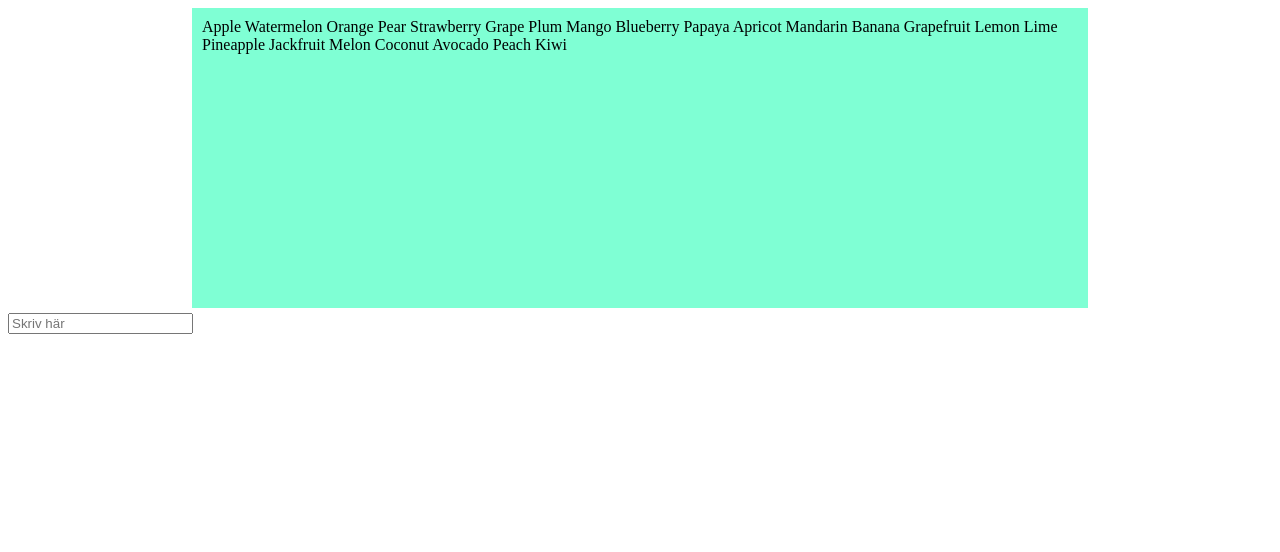
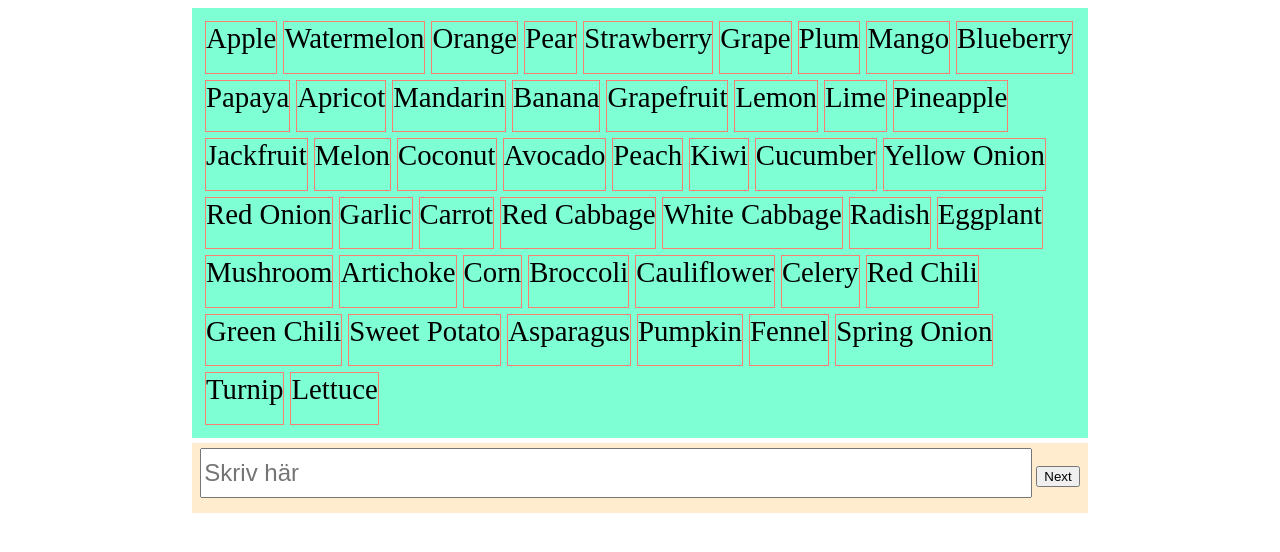
Before and after one commit to wiaxx/jstypew, a website: page index.html in a window 1280 px wide. Drawn offline with Linux system fonts and the light colour scheme.

Commit message:
base done

```diff
--- a/index.html
+++ b/index.html
@@ -14,10 +14,11 @@
     <div class="base">
     </div>
 
-    <!-- <form action="" id="txtHolder"> -->
+    <form action="" id="txtHolder">
         <input type="text" placeholder="Skriv här" id="txt">
-        <!-- <input type="button" value="Next" id="sendInput" onclick="sendSubmit()">
-    </form> -->
+        <button type="button" id="sendInput" onclick="sendSubmit()">Next</button>
+        <!-- <input type="button" value="Next" id="sendInput" onclick="sendSubmit()"> -->
+    </form>
 
 </body>
 </html>
--- a/script.js
+++ b/script.js
@@ -1,4 +1,6 @@
-// skapa div som displayar ord från en array
+// 1. skapa div som displayar ord från en array
+
+// array innehållande ord för typewriter
 
 let words = [
     "Apple",
@@ -23,28 +25,75 @@ let words = [
     "Coconut",
     "Avocado",
     "Peach",
-    "Kiwi"
+    "Kiwi",
+    "Cucumber",
+    "Yellow Onion",
+    "Red Onion",
+    "Garlic",
+    "Carrot",
+    "Red Cabbage",
+    "White Cabbage",
+    "Radish",
+    "Eggplant",
+    "Mushroom",
+    "Artichoke",
+    "Corn",
+    "Broccoli",
+    "Cauliflower",
+    "Celery",
+    "Red Chili",
+    "Green Chili",
+    "Sweet Potato",
+    "Asparagus",
+    "Pumpkin",
+    "Fennel",
+    "Spring Onion",
+    "Turnip",
+    "Lettuce"
 ]
 
-document.querySelector(".base").innerHTML = words.join(" ");
+// display orden från arrayen, nytt displaysätt nedan
 
-let txtHolder = document.querySelector("#txt");
+// document.querySelector(".base").innerHTML = words.join(" ");
 
+// displaya varje enskilt ord i en span
 
+for (let i = 0; i < words.length; i++) {
+    var newSpan = document.createElement("span")
+    document.querySelector(".base").appendChild(newSpan);
+    newSpan.classList.add(`a${i}`);
+    newSpan.innerHTML = words[i];
+}
 
+// press enter för button
 
-// function sendSubmit () {
-//     let hold = document.querySelector("#txt").value;
-//     console.log(hold);
-// }
+// let enter = document.querySelector("#txt");
+// enter.addEventListener("keyup", function(event) {
+//     if (event.keyCode === 13) {
+//         event.preventDefault();
+//         document.querySelector("#sendInput").click();
+//     }
+// });
 
-// function sendSubmit() {
-//     var x = document.querySelector("#txt").value;
-//     document.querySelector(".base").innerHTML = x;
-// }
+document.querySelector("#txtHolder").addEventListener('submit', (e) => {
+    e.preventDefault();
+    sendSubmit();
+});
 
-// document.querySelector("#txt").addEventListener("enter", hello());
+// grön och rödmarkera vid rätt och felskrivning
 
-// function hello() {
-// console.log("vad som helst");
-// }
+let i = 0;
+
+function sendSubmit () {
+    let txtHolder = document.querySelector("#txt").value;
+    console.log(txtHolder);
+    if (txtHolder == words[i]) {
+        document.querySelector(`.a${i}`).style.color = "green";
+        // newSpan.classList.add("correctAns"); //alternativ lösning för styling
+        i++;
+        document.querySelector("#txtHolder").reset();
+        // lägg till clear/reset här när det är rätt
+    } else {
+        document.querySelector(`.a${i}`).style.color = "red";
+    }
+}
--- a/style.css
+++ b/style.css
@@ -5,7 +5,42 @@
 .base {
     background-color: aquamarine;
     width: 70vw;
-    height: 300px;
+    height: 430px;
     padding: 10px;
     margin: 0 auto 5px auto;
+    font-size: 1.8rem;
+    display: flex;
+    flex-wrap: wrap;
 }
+
+#txtHolder {
+    background-color: blanchedalmond;
+    margin: 0 auto 5px auto;
+    width: 70vw;
+    height: 70px;
+    text-align: center;
+    padding: 5px;
+}
+
+#txt {
+    height: 50px;
+    width: 65vw;
+    font-size: 1.5rem;
+}
+
+span {
+    margin: 3px;
+    border: 1px solid salmon;
+}
+
+.correctAns {
+    color: green;
+}
+
+.wrongAns {
+    color: red;
+}
+
+/* #sendInput {
+    display: none;
+} */
```
